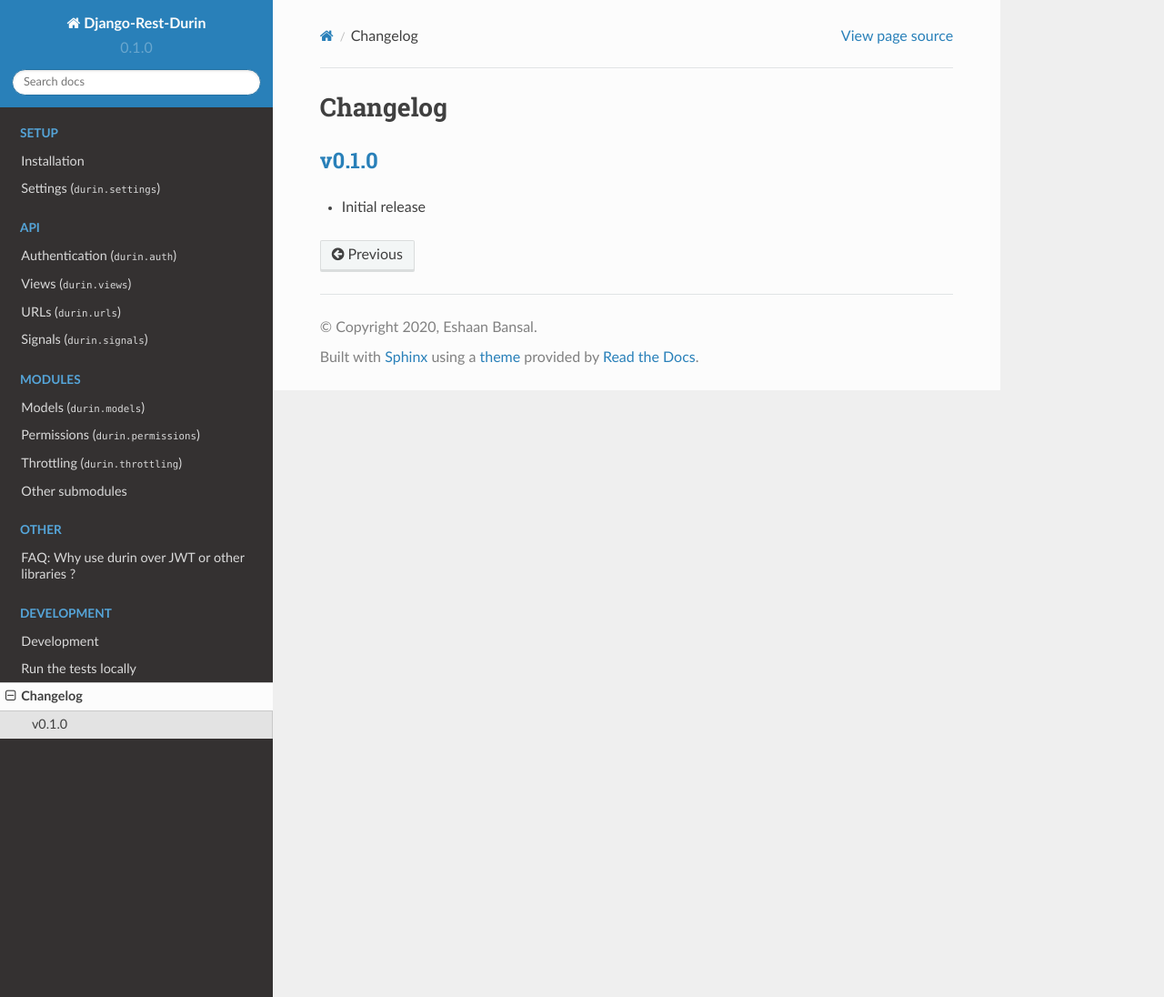
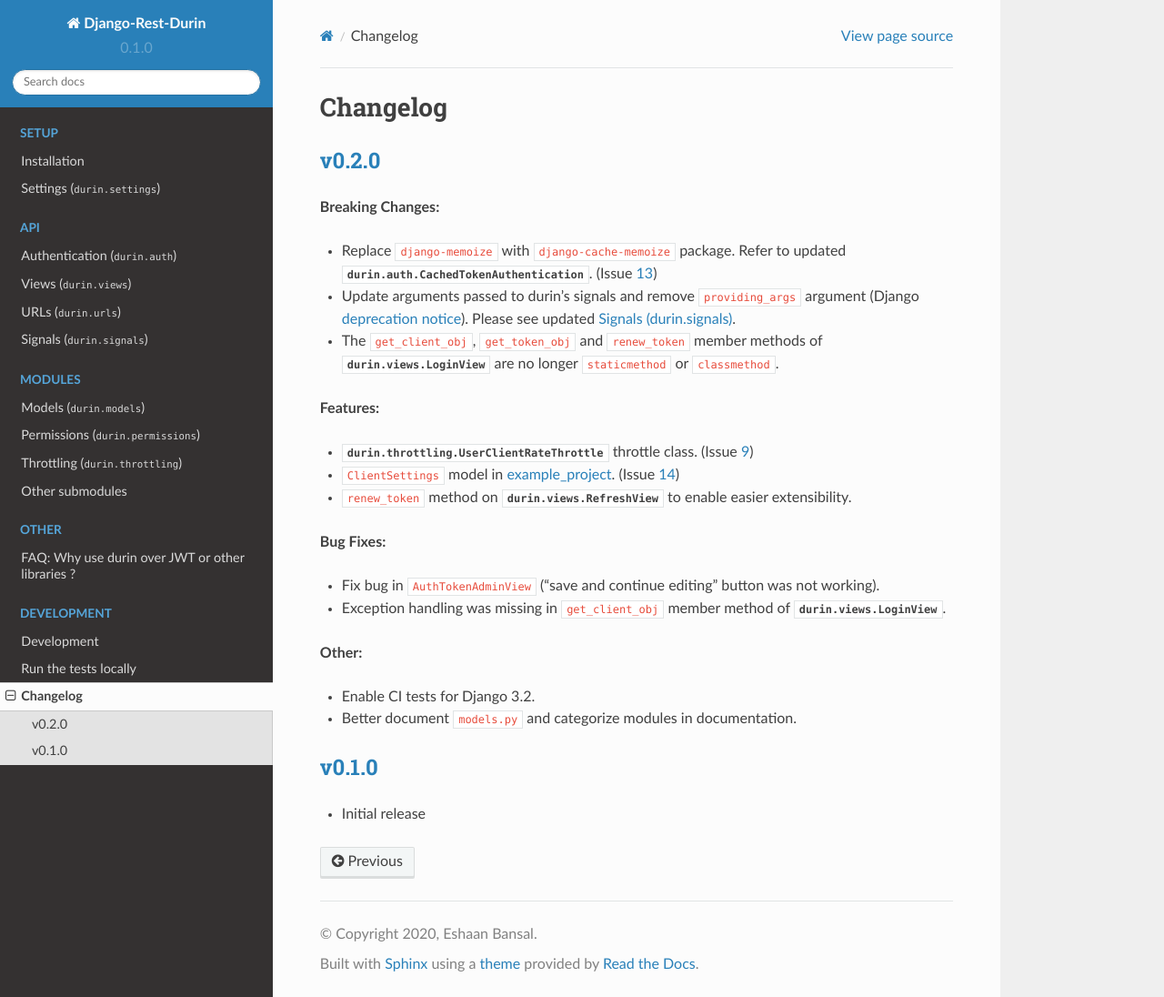
Before and after one commit to eshaan7/django-rest-durin, a Sphinx documentation site: the page built from docs/source/changelog.rst, in a window 1280 px wide and 1096 px high. Shown: the whole window at 91% size. Built offline with Sphinx 7.4.7 and the Read the Docs theme 2.0.0, drawn with Linux system fonts in a browser that asks for light colours.

Commit message:
docs: add changelog for v0.2

```diff
--- a/docs/source/changelog.rst
+++ b/docs/source/changelog.rst
@@ -1,5 +1,36 @@
 Changelog
 ============
+
+`v0.2.0 <https://github.com/eshaan7/django-rest-durin/releases/tag/v0.2.0>`__
+--------------------------------------------------------------------------------
+
+**Breaking Changes:**
+
+- Replace ``django-memoize`` with ``django-cache-memoize`` package. Refer to updated :class:`durin.auth.CachedTokenAuthentication`. (Issue 13_)
+- Update arguments passed to durin's signals and remove ``providing_args`` argument (Django `deprecation notice <https://docs.djangoproject.com/en/dev/internals/deprecation/#deprecation-removed-in-4-0>`_). Please see updated :doc:`signals`.
+- The ``get_client_obj``, ``get_token_obj`` and ``renew_token`` member methods of :class:`durin.views.LoginView` are no longer ``staticmethod`` or ``classmethod``.
+
+**Features:**
+
+- :class:`durin.throttling.UserClientRateThrottle` throttle class. (Issue 9_)
+- ``ClientSettings`` model in `example_project`_. (Issue 14_)
+- ``renew_token`` method on :class:`durin.views.RefreshView` to enable easier extensibility.
+
+**Bug Fixes:**
+
+- Fix bug in ``AuthTokenAdminView`` ("save and continue editing" button was not working).
+- Exception handling was missing in ``get_client_obj`` member method of :class:`durin.views.LoginView`.
+
+**Other:**
+
+- Enable CI tests for Django 3.2.
+- Better document ``models.py`` and categorize modules in documentation.
+
+.. _9: https://github.com/Eshaan7/django-rest-durin/issues/9
+.. _13: https://github.com/Eshaan7/django-rest-durin/issues/13
+.. _14: https://github.com/Eshaan7/django-rest-durin/issues/14
+.. _example_project: https://github.com/Eshaan7/django-rest-durin/blob/main/example_project/models.py
+
 
 `v0.1.0 <https://github.com/eshaan7/django-rest-durin/releases/tag/v0.1.0>`__
 --------------------------------------------------------------------------------
```
